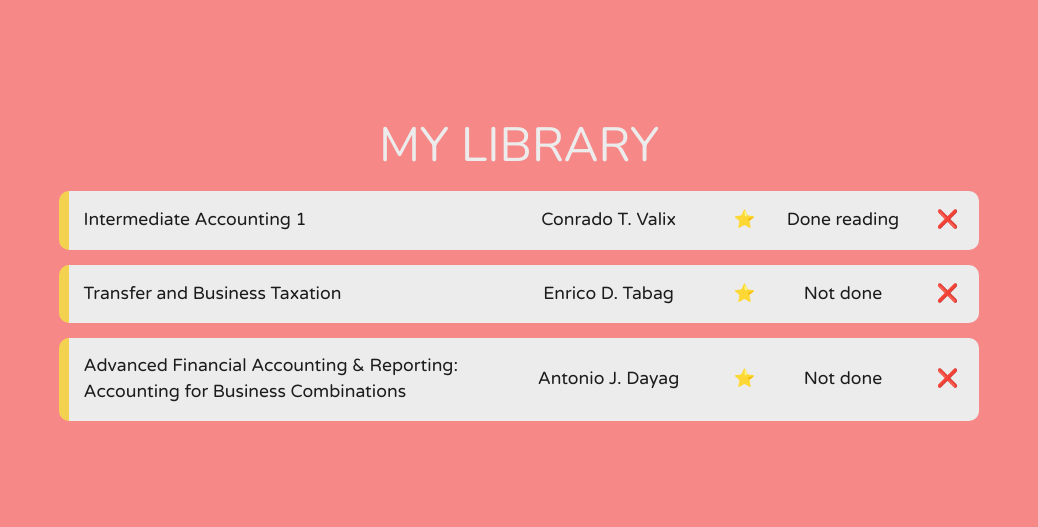
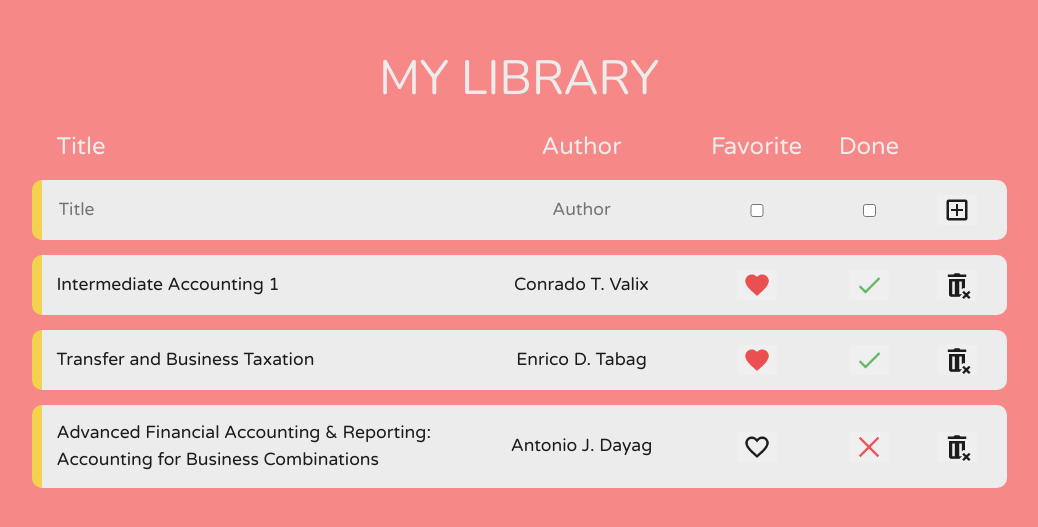
Before and after one commit to david-barleta/library, a plain HTML site: page index.html in a window 1280 px wide. Shown: the part 135-662 px from the top of the page, without its empty margins (121-1159 px from the left). Drawn offline with nearby package versions, Linux system fonts and the light colour scheme.

Commit message:
Improve the layout and design of the webpage
- Improve alignment of elements
- Add icons for buttons

```diff
--- a/index.html
+++ b/index.html
@@ -12,29 +12,40 @@
 <body>
   <header>MY LIBRARY</header>
   <main id="library">
+    <section id="labels">
+      <label for="title">Title</label>
+      <label for="author">Author</label>
+      <label for="favorite">Favorite</label>
+      <label for="done">Done</label>
+    </section>
     <section id="add-book-section">
+      <input type="text" id="title" placeholder="Title"/>
+      <input type="text" id="author" placeholder="Author"/>
+      <input type="checkbox" id="favorite"/>
+      <input type="checkbox" id="done"/>
+      <button type="submit"><img src="images/add-icon.png" alt="Add book"></button>
     </section>
     <section id="books-container">
       <section class="book">
         <div class="title">Intermediate Accounting 1</div>
         <div class="author">Conrado T. Valix</div>
-        <div class="favorite">⭐</div>
-        <div class="read">Done reading</div>
-        <button class="remove">❌</button>
+        <button class="favorite"><img src="images/favorite-icon.png" alt="Favorite"></button>
+        <button class="read"><img src="images/done-icon.png" alt="Done"></button>
+        <button class="remove"><img src="images/delete-icon.png" alt="Delete"></button>
       </section>
       <section class="book">
         <div class="title-label">Transfer and Business Taxation</div>
         <div class="author-label">Enrico D. Tabag</div>
-        <div class="favorite-label">⭐</div>
-        <div class="read-label">Not done</div>
-        <button class="remove">❌</button>
+        <button class="favorite"><img src="images/favorite-icon.png" alt="Favorite"></button>
+        <button class="read"><img src="images/done-icon.png" alt="Done"></button>
+        <button class="remove"><img src="images/delete-icon.png" alt="Delete"></button>
       </section>
       <section class="book">
         <div class="title-label">Advanced Financial Accounting & Reporting: Accounting for Business Combinations</div>
         <div class="author-label">Antonio J. Dayag</div>
-        <div class="favorite-label">⭐</div>
-        <div class="read-label">Not done</div>
-        <button class="remove">❌</button>
+        <button class="favorite"><img src="images/not-favorite-icon.png" alt="Not favorite"></button>
+        <button class="read"><img src="images/not-done-icon.png" alt="Done"></button>
+        <button class="remove"><img src="images/delete-icon.png" alt="Delete"></button>
       </section>
     </section>
   </main>
--- a/styles.css
+++ b/styles.css
@@ -14,8 +14,8 @@
 
 body {
   display: grid;
-  grid-template-rows: min-content min-content;
-  row-gap: 10px;
+  grid-template-rows: auto auto;
+  row-gap: 15px;
   align-content: center;
   justify-content: center;
   background-color: var(--bg-color);
@@ -29,16 +29,29 @@ header {
   color: var(--header-color);
 }
 
-#books-container {
+#library {
   display: grid;
-  grid-auto-flow: row;
-  grid-auto-rows: auto;
+  grid-template-rows: auto auto auto;
   row-gap: 15px;
 }
 
-.book {
+#labels {
   display: grid;
-  grid-template-columns: minmax(auto, 400px) 200px auto 125px auto;
+  grid-template-columns: minmax(auto, 400px) 200px 100px 75px 50px;
+  column-gap: 25px;
+  font-size: 1.5rem;
+  font-family: "Varela Round", sans-serif;
+  color: var(--header-color);
+  padding: 0 25px;
+}
+
+#labels label:not(:first-child) {
+  text-align: center;
+}
+
+#add-book-section {
+  display: grid;
+  grid-template-columns: 400px 200px 100px 75px 50px;
   column-gap: 25px;
   font-family: "Varela Round", serif;
   font-size: 1.10rem;
@@ -50,13 +63,55 @@ header {
   align-items: center;
 }
 
-.book div:not(:first-child) {
-  display: grid;
-  justify-content: center;
+#add-book-section input {
+  display: flex;
+  border: none;
+  background-color: var(--card-color);
 }
 
-.remove {
+#add-book-section #author {
+  text-align: center;
+}
+
+button {
   border: none;
-  background-color: rgb(255, 255, 255, 0);
+  max-width: 40px;
+  max-height: 40px;
+}
+
+button .remove {
+  grid-column-start: 5;
+  grid-row: 1/3;
+}
+
+#books-container {
+  display: grid;
+  grid-auto-flow: row;
+  grid-auto-rows: auto;
+  row-gap: 15px;
+}
+
+.book {
+  display: grid;
+  grid-template-columns: minmax(auto, 400px) 200px 100px 75px 50px;
+  column-gap: 25px;
+  font-family: "Varela Round", serif;
+  font-size: 1.10rem;
+  background-color: var(--card-color);
+  color: var(--text-color);
+  border-radius: 10px;
+  border-left: 10px solid var(--accent-color);
+  padding: 15px;
+  align-items: center;
+}
+
+.book div:not(:first-child), button {
+  display: flex;
+  justify-self: center;
+}
+
+img {
   cursor: pointer;
+  max-width: auto;
+  max-height: auto;
 }
```
Also changed, not shown: images/add-icon.png (added), images/delete-icon.png (added), images/done-icon.png (added), images/favorite-icon.png (added), images/not-done-icon.png (added), images/not-favorite-icon.png (added).
